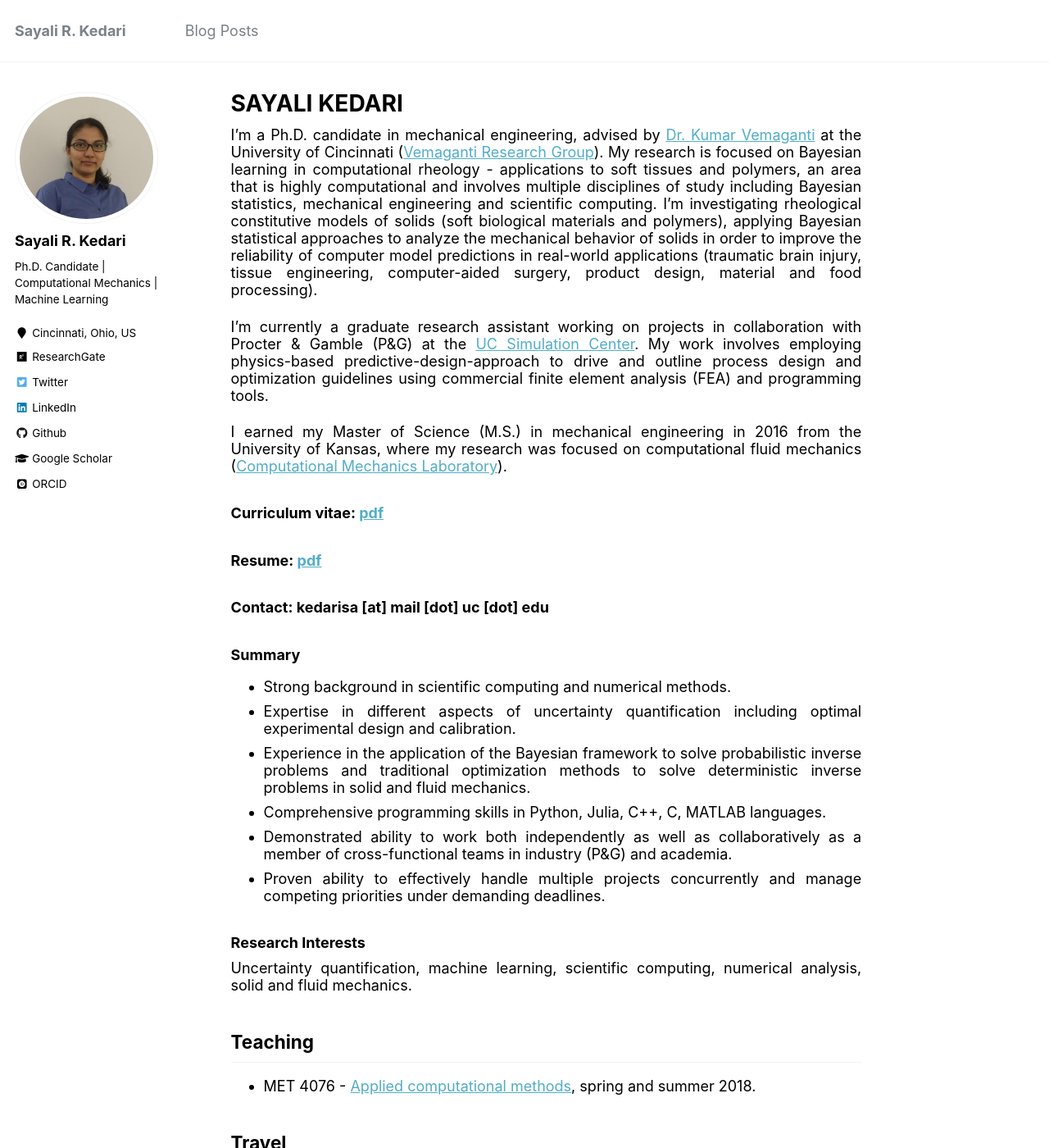
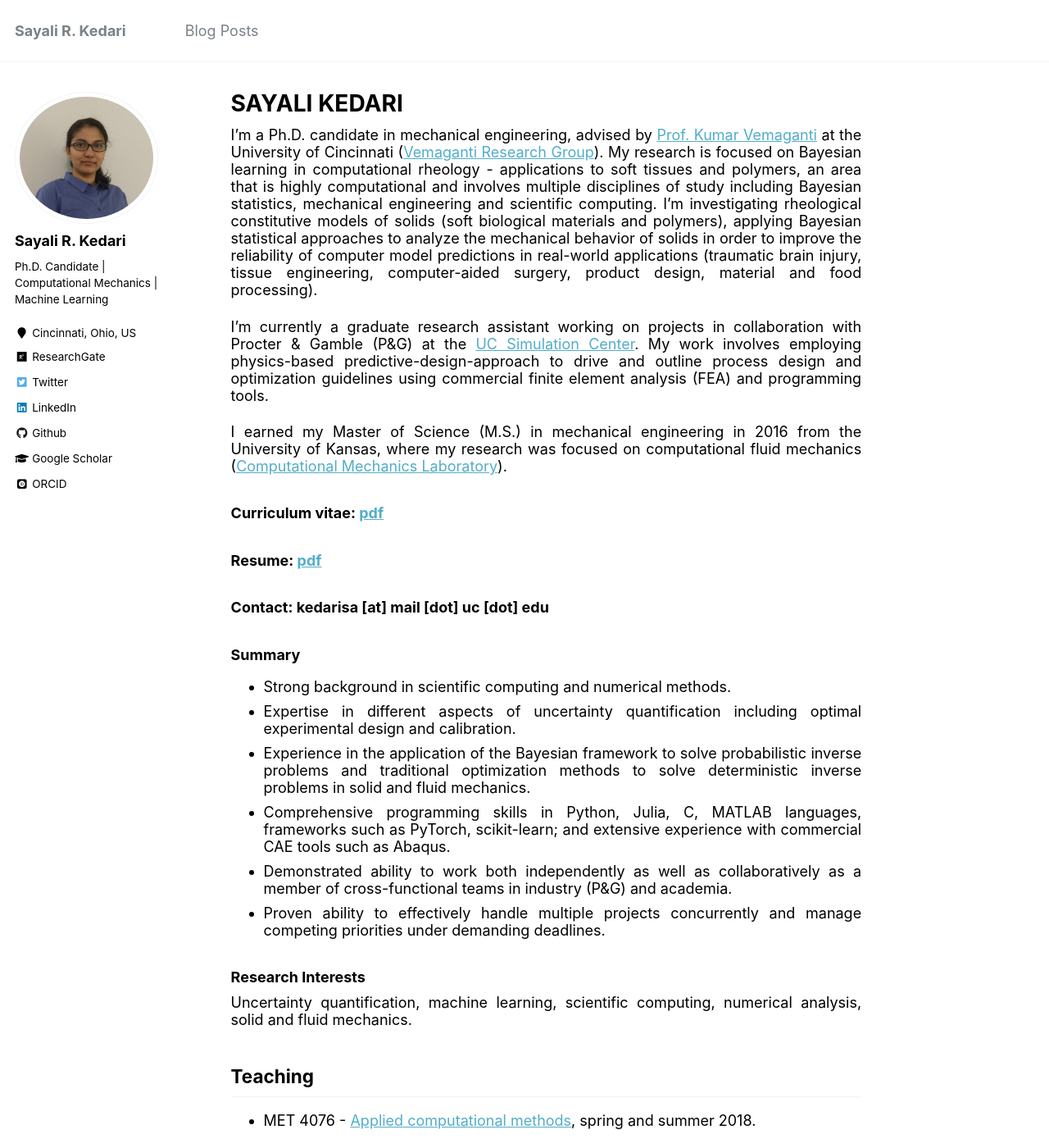
Before and after one commit to sayalirked/sayalirked.github.io, a Jekyll site: the page built from _pages/about.md, in a window 1280 px wide and 1400 px high. Shown: the whole window at 82% size. Built offline with Jekyll 4.4.1, drawn with Linux system fonts in a browser that asks for light colours; some web fonts are replaced.

Commit message:
Update about.md

```diff
--- a/_pages/about.md
+++ b/_pages/about.md
@@ -8,7 +8,7 @@ redirect_from:
   - /about.html
 ---
 
-I'm a Ph.D. candidate in mechanical engineering, advised by [Dr. Kumar Vemaganti](https://researchdirectory.uc.edu/p/vemagaks) at the University of Cincinnati ([Vemaganti Research Group](http://vemaganti.com)). My research is focused on Bayesian learning in computational rheology - applications to soft tissues and polymers, an area that is highly computational and involves multiple disciplines of study including Bayesian statistics, mechanical engineering and scientific computing. I'm investigating rheological constitutive models of solids (soft biological materials and polymers), applying Bayesian statistical approaches to analyze the mechanical behavior of solids in order to improve the reliability of computer model predictions in real-world applications (traumatic brain injury, tissue engineering, computer-aided surgery, product design, material and food processing).
+I'm a Ph.D. candidate in mechanical engineering, advised by [Prof. Kumar Vemaganti](https://researchdirectory.uc.edu/p/vemagaks) at the University of Cincinnati ([Vemaganti Research Group](http://vemaganti.com)). My research is focused on Bayesian learning in computational rheology - applications to soft tissues and polymers, an area that is highly computational and involves multiple disciplines of study including Bayesian statistics, mechanical engineering and scientific computing. I'm investigating rheological constitutive models of solids (soft biological materials and polymers), applying Bayesian statistical approaches to analyze the mechanical behavior of solids in order to improve the reliability of computer model predictions in real-world applications (traumatic brain injury, tissue engineering, computer-aided surgery, product design, material and food processing).
 
 I'm currently a graduate research assistant working on projects in collaboration with Procter & Gamble (P&G) at the [UC Simulation Center](https://ceas.uc.edu/research/centers-labs/uc-simulation-center.html). My work involves employing physics-based predictive-design-approach to drive and outline process design and optimization guidelines using commercial finite element analysis (FEA) and programming tools.
 
@@ -22,7 +22,7 @@ I earned my Master of Science (M.S.) in mechanical engineering in 2016 from the
 - Strong background in scientific computing and numerical methods.
 - Expertise in different aspects of uncertainty quantification including optimal experimental design and calibration.
 - Experience in the application of the Bayesian framework to solve probabilistic inverse problems and traditional optimization methods to solve deterministic inverse problems in solid and fluid mechanics.
-- Comprehensive programming skills in Python, Julia, C++, C, MATLAB languages.
+- Comprehensive programming skills in Python, Julia, C, MATLAB languages, frameworks such as PyTorch, scikit-learn; and extensive experience with commercial CAE tools such as Abaqus.
 - Demonstrated ability to work both independently as well as collaboratively as a member of cross-functional teams in industry (P&G) and academia.
 - Proven ability to effectively handle multiple projects concurrently and manage competing priorities under demanding deadlines.
 
```
